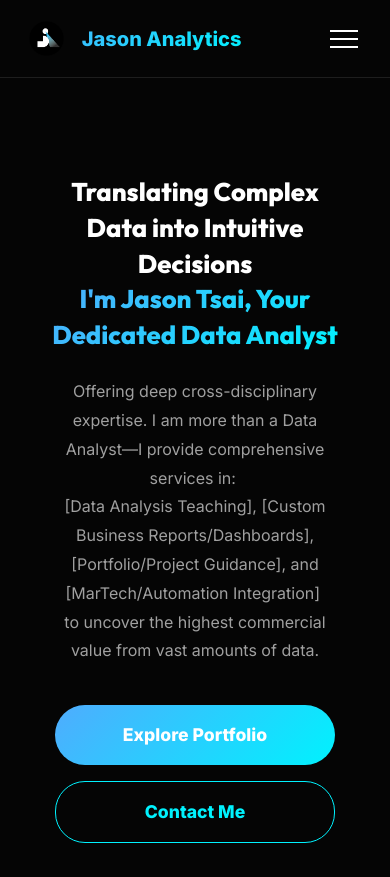
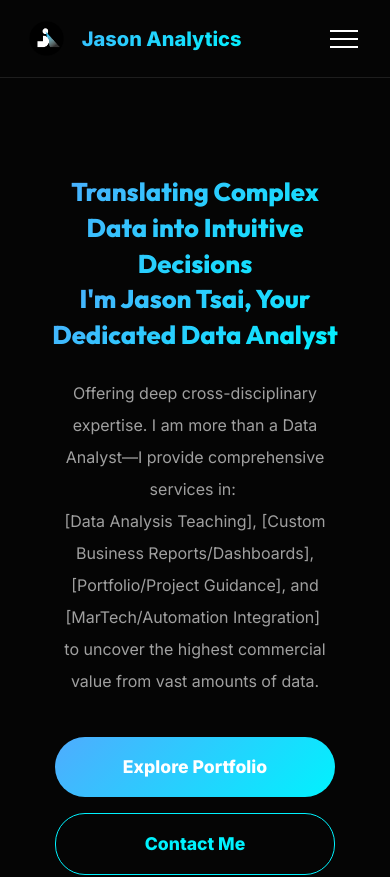
Before and after one commit to ds-jason-tsai/jason-by-tsai-portfolio, a Next.js app: page /en in a window 390 px wide. Shown: the top 877 px of the page. Built offline with nearby package versions, Linux system fonts and the light colour scheme.

Commit message:
fix: explicit text wrapping for mobile hero and fixed height for media cards

```diff
--- a/app/[lang]/page.tsx
+++ b/app/[lang]/page.tsx
@@ -85,8 +85,9 @@ export default async function Home({ params }: { params: Promise<{ lang: string
       <section className="hero">
         <div className="hero-content">
           <h1 className="hero-title">
-            {dict.home.title}
-            <br />
+            {dict.home.title.split('\n').map((line: string, i: number) => (
+              <span key={i} style={{ display: 'block' }}>{line}</span>
+            ))}
             <span className="hero-subtitle">
               {dict.home.subtitle.split('\n').map((line: string, i: number) => (
                 <span key={i} style={{ display: 'block' }}>
@@ -95,7 +96,7 @@ export default async function Home({ params }: { params: Promise<{ lang: string
               ))}
             </span>
           </h1>
-          <p className="hero-desc" style={{ whiteSpace: 'pre-wrap', lineHeight: '1.8' }}>
+          <p className="hero-desc" style={{ whiteSpace: 'pre-wrap', lineHeight: '2' }}>
             {dict.home.description}
           </p>
 
@@ -340,11 +341,18 @@ export default async function Home({ params }: { params: Promise<{ lang: string
           100% { transform: translateX(calc(-50% - 1.25rem)); }
         }
 
+        .media-title {
+          font-size: 1.2rem;
+          min-height: 3rem; /* Force two lines worth of space to prevent layout shift */
+          display: flex;
+          align-items: center;
+        }
+
         .mobile-only-br { display: none; }
 
         @media (max-width: 768px) {
-          .hero-title { font-size: 1.8rem !important; line-height: 1.4; word-break: keep-all; }
-          .hero-desc { padding: 0 1rem; font-size: 1rem !important; }
+          .hero-title { font-size: 1.8rem !important; line-height: 1.4; }
+          .hero-desc { padding: 0; font-size: 1rem !important; }
           .hero-btns { flex-direction: column; align-items: center; gap: 1rem !important; }
           .btn-primary { width: 100%; max-width: 280px; }
           .mobile-only-br { display: block; }
--- a/app/dictionaries/zh.json
+++ b/app/dictionaries/zh.json
@@ -13,9 +13,9 @@
     "contact": "聯絡我"
   },
   "home": {
-    "title": "將複雜數據，轉化為直覺決策",
-    "subtitle": "我是 Jason Tsai，您專屬的\nData Analyst",
-    "description": "具備深厚跨領域實務經驗。我不只是資料分析師，更提供：\n【資料分析教學】、【客製商業報告/儀表板建置】、【作品集與專案深度指導】以及【MarTech 與自動化導入】\n等全方位服務，協助您從海量數據中挖掘最高商業價值。",
+    "title": "將複雜數據\n轉化為直覺決策",
+    "subtitle": "我是 Jason Tsai\n您專屬的\nData Analyst",
+    "description": "具備深厚跨領域實務經驗\n我不只是資料分析師，更提供：\n#資料分析教學、#客製商業報告/儀表板、\n#作品集與專案指導、#MarTech/自動化導入\n等全方位服務\n協助您從海量數據中挖掘最高商業價值",
     "cta": "探索作品集",
     "contact_cta": "洽詢合作項目",
     "featured_courses": "解鎖更多資源",
```
